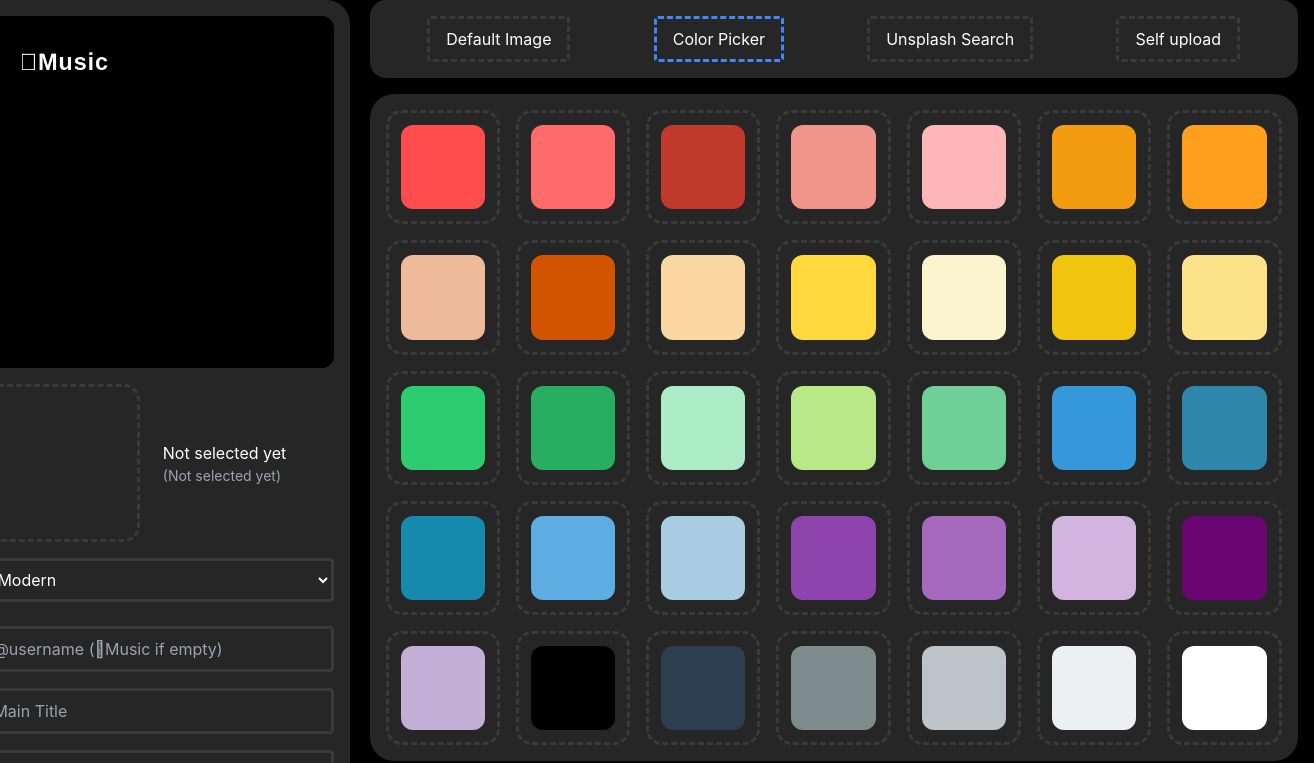
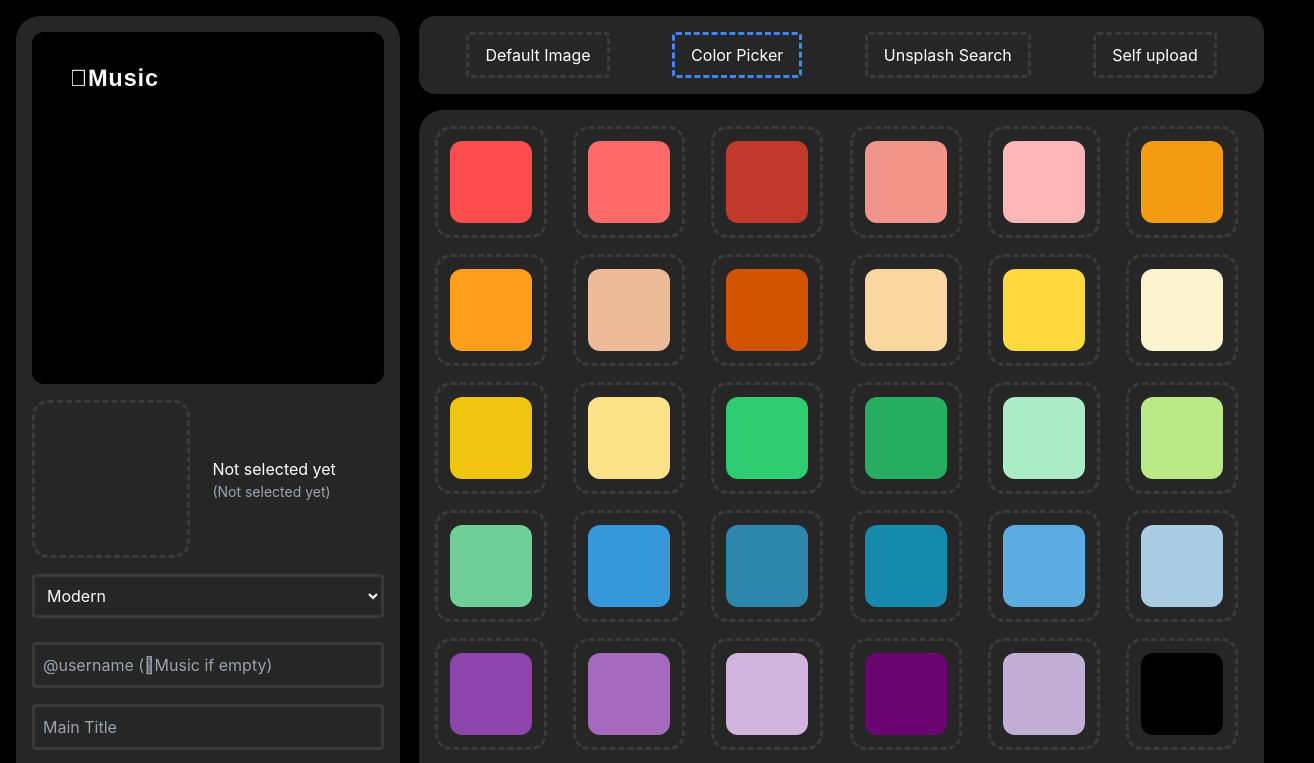
Before and after one commit to devhaaana/covify, a website: page public/index.html in a window 1280 px wide. Both pictures are taken after a click on the button "Color Picker". Shown: the top 763 px of the page, 1314 px wide, since content can reach past the window. Drawn offline with nearby package versions, Linux system fonts and the light colour scheme; a web font is replaced by a local one.

Commit message:
[Fix] Optimize layout

```diff
--- a/public/assets/css/style.css
+++ b/public/assets/css/style.css
@@ -6,11 +6,19 @@ body {
 	font-family: "Pretendard", -apple-system, BlinkMacSystemFont, "Segoe UI", Roboto, Helvetica, Arial, sans-serif;
 	background: #111;
 	color: #fff;
-	display: flex;
+	/* display: flex; */
 	flex-direction: column;
 	justify-content: center;
 	align-items: center;
 	min-height: 100vh;
+}
+container {
+	display: flex;
+	flex-direction: row;
+
+	padding: 1rem;
+	max-width: 90rem;
+	margin: 0 auto;
 }
 .preview {
 	background: black;
@@ -22,12 +30,12 @@ body {
 	aspect-ratio: 1 / 1;
 }
 #left-panel {
-	width: 24rem;
-	/* height: 70rem; */
-	padding: 1rem;
 	display: flex;
 	flex-direction: column;
 	align-items: center;
+
+	flex: 0 0 24rem;
+	padding: 1rem;
 	border-radius: 1.5rem;
 	box-shadow: 0 10px 25px rgba(0,0,0,0.5);
 	background-color: #262626;
@@ -51,8 +59,9 @@ body {
 	margin-top: 0.75rem;
 }
 #right-panel {
-	width: 60rem;
-	padding: 16px;
+	flex: 1;
+	min-width: 0;
+	padding-left: 16px;
 	overflow-y: auto;
 	margin-left: 0.2rem;
 	padding-top: 0;
@@ -248,6 +257,12 @@ button.theme-button:hover {
 .custom-checkbox:checked + .checkbox-label .checkbox-label-unchecked {
 	display: none;
 }
+.img-wrapper,
+.color-wrapper {
+	width: 100%;
+	max-width: 112px;
+	aspect-ratio: 1 / 1;
+}
 #image-selector .img-wrapper:hover {
 	transform: scale(1.1);
 	transition: transform 0.2s ease, border 0.2s ease;
@@ -271,10 +286,20 @@ button.theme-button:hover {
 	text-decoration: none;
 	color: inherit;
 	transition: color 0.3s ease;
-  }
+}
 
-  #copyright a:hover,
-  #copyright a:focus {
+#copyright a:hover,
+#copyright a:focus {
 	color: #FBBC05;
 	text-decoration: none;
-  }
+}
+
+@media (max-width: 900px) {
+	container {
+		flex-direction: column !important;
+	}
+	#right-panel {
+		padding: 0;
+		padding-top: 1rem;
+	}
+}
--- a/public/assets/js/script.js
+++ b/public/assets/js/script.js
@@ -496,7 +496,10 @@ function toggleDefaultImages() {
 
 function loadDefaultImages() {
 	imagePicker.innerHTML = '';
-	imagePicker.classList.add('grid', 'grid-cols-7', 'gap-4');
+
+	imagePicker.classList.add('grid', 'gap-4');
+	imagePicker.style.gridTemplateColumns = 'repeat(auto-fit, minmax(112px, 1fr))';
+	// imagePicker.classList.add('grid', 'grid-cols-7', 'gap-4');
 
 	defaultImagePaths.forEach(({ preview, original }) => {
 		const imgWrapper = document.createElement('div');
@@ -515,9 +518,10 @@ function loadDefaultImages() {
 
 	requestAnimationFrame(() => {
 		const imagePickerWidth = window.getComputedStyle(imagePicker).width;
+		colorSelector.style.width = imagePickerWidth;
+		colorPicker.style.width = imagePickerWidth;
 		filePicker.style.width = imagePickerWidth;
 		filePicker.style.border = `3px dashed ${DASHED_COLOR}`;
-		colorPicker.style.width = imagePickerWidth;
 	});
 }
 
@@ -526,7 +530,9 @@ function loadDefaultColors() {
 	if (!colorSelector) return;
 
 	colorSelector.innerHTML = '';
-	colorSelector.classList.add('grid', 'grid-cols-7', 'gap-4');
+	colorSelector.classList.add('grid', 'gap-4');
+	colorSelector.style.gridTemplateColumns = 'repeat(auto-fit, minmax(112px, 1fr))';
+	// colorSelector.classList.add('grid', 'grid-cols-7', 'gap-4');
 
 	defaultColorOptions.forEach((color) => {
 		const colorWrapper = document.createElement('div');
@@ -540,6 +546,14 @@ function loadDefaultColors() {
 
 		colorWrapper.appendChild(colorBox);
 		colorSelector.appendChild(colorWrapper);
+	});
+
+	requestAnimationFrame(() => {
+		const imagePickerWidth = window.getComputedStyle(imagePicker).width;
+		colorSelector.style.width = imagePickerWidth;
+		colorPicker.style.width = imagePickerWidth;
+		filePicker.style.width = imagePickerWidth;
+		filePicker.style.border = `3px dashed ${DASHED_COLOR}`;
 	});
 }
 
--- a/public/index.html
+++ b/public/index.html
@@ -19,7 +19,7 @@
 </head>
 
 <body class="bg-black text-white min-h-screen">
-	<div class="flex flex-col md:flex-row h-full">
+	<container class="flex flex-col md:flex-row h-full">
 		<!-- 좌측 패널 -->
 		<div id="left-panel">
 			<!-- 이미지 미리보기 -->
@@ -151,7 +151,7 @@
 			</div>
 
 		</div>
-	</div>
+	</container>
 
 	<footer id="copyright">
 		© 2025. <a href="https://github.com/devhaaana" target="_blank" rel="noopener noreferrer">devhaaana</a>. All rights reserved.
```
